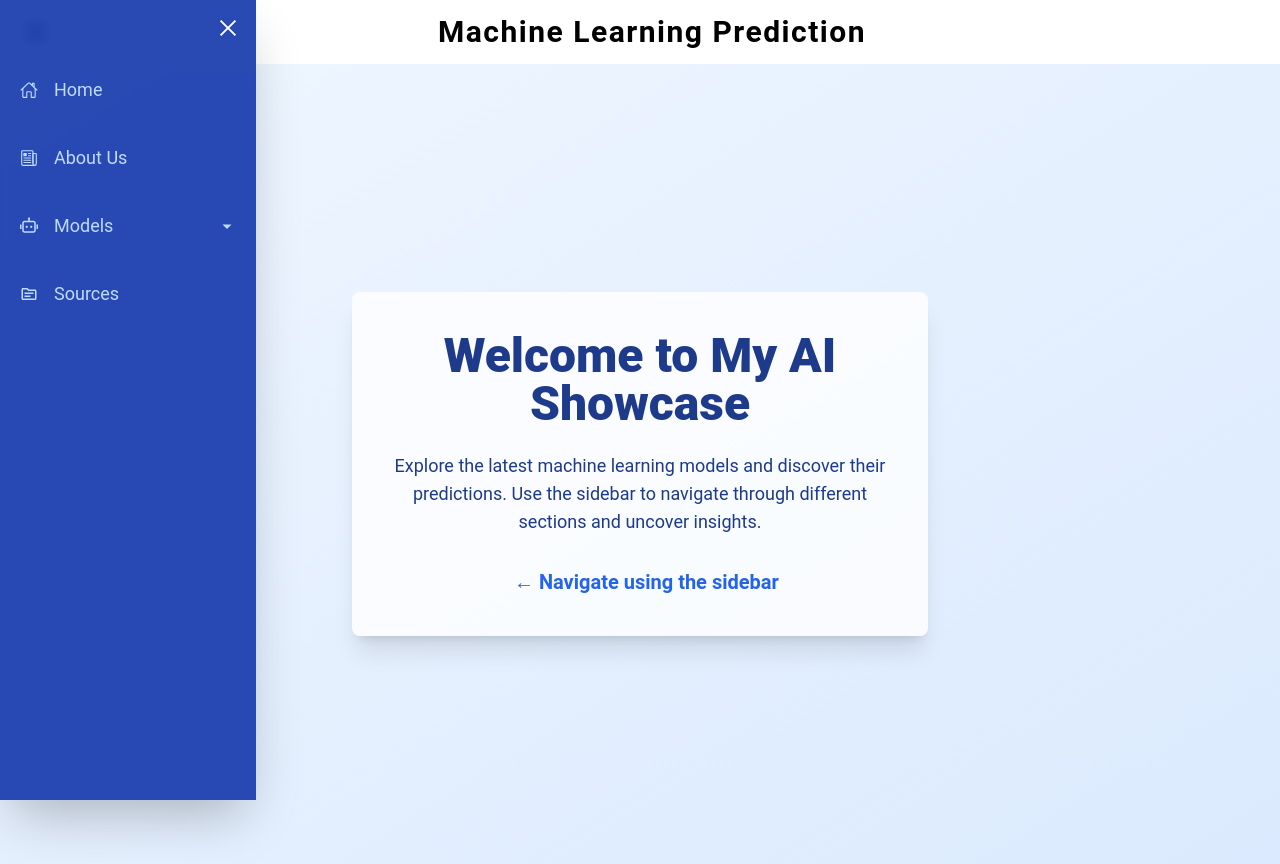
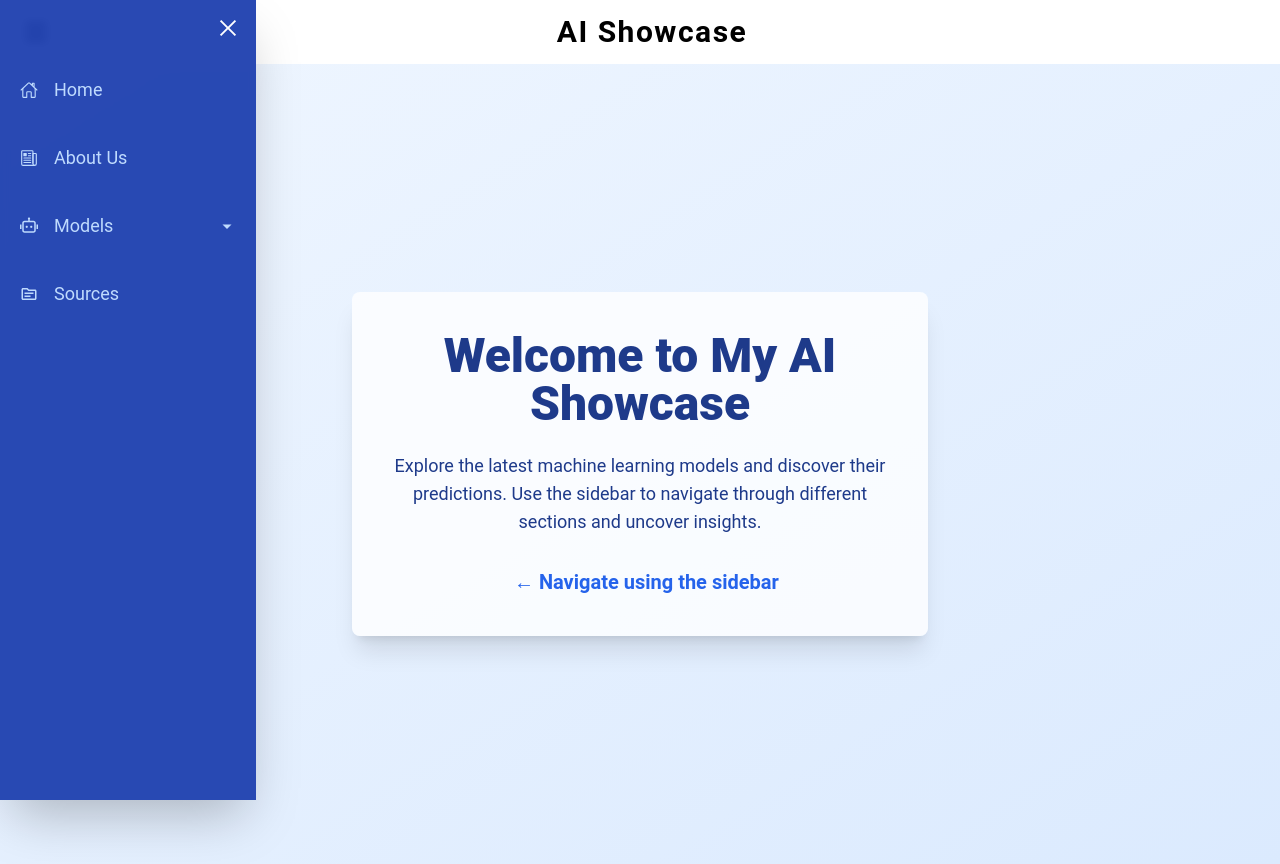
Before and after one commit to KishanYern/AI-Website, a React (Vite) app in the folder frontend/: page /Home in a window 1280 px wide. Built offline with nearby package versions, Linux system fonts and the light colour scheme; a web font is replaced by a local one.

Commit message:
changed the title of the project

```diff
--- a/frontend/src/components/Sidebar.jsx
+++ b/frontend/src/components/Sidebar.jsx
@@ -23,7 +23,7 @@ const Sidebar = () => {
           <FaBars />
         </button>
         <h1 className="text-black text-xl md:text-3xl mx-auto tracking-wider font-semibold">
-          Machine Learning Prediction
+            AI Showcase
         </h1>
       </nav>
 
```
